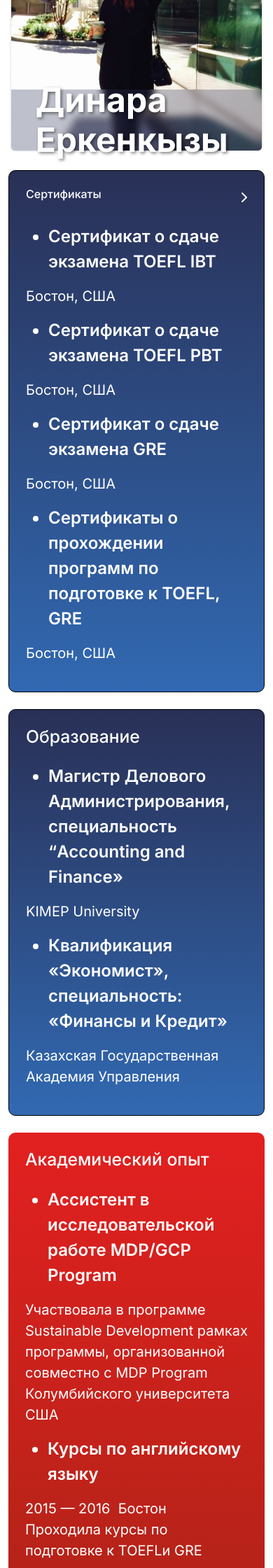
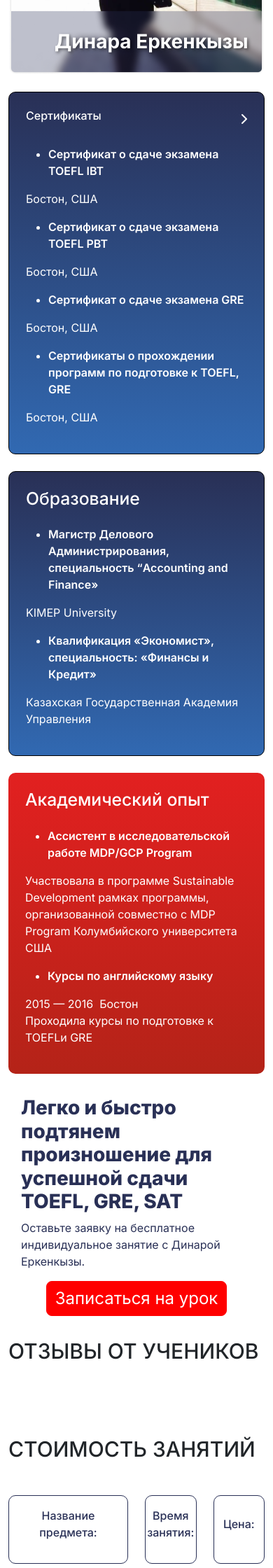
Before and after one commit to itsuldana/site, a Django app: page / in a window 390 px wide; the page is wider, and only the part inside the window is pictured. Shown: the part 3800-6040 px from the top of that part at 70% size. Run offline with Django 4.2, Linux system fonts and the light colour scheme; data that the repository does not hold is empty; parts of the project's set-up code (start-up, migrations or seed data) failed here and were passed over; some libraries are stand-ins or nearby versions.

Commit message:
Главная страница адаптация

```diff
--- a/source/static/css/main.css
+++ b/source/static/css/main.css
@@ -12,10 +12,11 @@ body {
     color: #293056;
 }
 
-.courses-padding{
+.courses-padding {
     padding-top: 6rem;
 }
-.margin-blocks{
+
+.margin-blocks {
     margin-top: 6rem;
 }
 
@@ -27,6 +28,7 @@ body {
     width: 100%; /* Хэдер будет занимать всю ширину */
     z-index: 1000; /* Устанавливаем высокий z-index, чтобы хэдер был поверх другого контента */
 }
+
 .navbar-light .navbar-nav .nav-link {
     color: white !important;
 }
@@ -41,7 +43,8 @@ body {
     background-size: 100%;
     background-image: url('../icons/burger.png') !important;
 }
-.navbar-light .navbar-toggler-icon-phone{
+
+.navbar-light .navbar-toggler-icon-phone {
     display: inline-block;
     width: 1.5em;
     height: 1.5em;
@@ -67,7 +70,8 @@ body {
 .logo img {
     height: 50px; /* Изменить по необходимости */
 }
-.header__burger-btn{
+
+.header__burger-btn {
     position: relative;
     border: none;
     background-image: linear-gradient(#293056B2, #293056B2);
@@ -90,9 +94,11 @@ body {
     text-decoration: none;
     font-size: 16px;
 }
-.contacts{
+
+.contacts {
     list-style: none;
 }
+
 .contacts a {
     color: white;
     text-decoration: none;
@@ -375,11 +381,13 @@ body {
     color: white;
     height: 100%;
 }
-.certificate li{
+
+.certificate li {
     font-size: 24px;
     font-weight: 600;
 }
-.certificate p{
+
+.certificate p {
     font-size: 20px;
 }
 
@@ -389,11 +397,13 @@ body {
     color: white;
     height: 100%;
 }
-.certificate-academ li{
+
+.certificate-academ li {
     font-size: 24px;
     font-weight: 600;
 }
-.certificate-academ p{
+
+.certificate-academ p {
     font-size: 20px;
 }
 
@@ -407,8 +417,13 @@ body {
     justify-content: center;
     align-items: center;
     display: flex;
+    word-wrap: break-word; /* Автоматический перенос длинных слов */
+    overflow-wrap: break-word; /* Для совместимости с разными браузерами */
+    text-align: center; /* Выравнивание текста по центру */
+    white-space: normal;
 }
-.table-headers p{
+
+.table-headers p {
     font-weight: 500;
 }
 
@@ -466,72 +481,153 @@ footer {
     width: 100%;
 }
 
-.contact-info{
+.contact-info {
     display: flex;
     justify-content: space-between;
 }
+.time-lessons{
+    display: none;
+}
 
-@media (max-width:800px){
-    .header__burger-btn{
+@media (max-width: 800px) {
+    .header__burger-btn {
         display: block;
     }
-    .nav{
+
+    .nav {
         position: absolute;
         left: 0;
         top: 0;
         background-color: black;
         padding: 100px 20px 20px 20px;
     }
-    .menu-list{
+
+    .menu-list {
         display: block;
     }
 }
-@media (max-width: 541px){
-    .slide-content{
-        top:15%;
+
+@media (max-width: 541px) {
+    .slide-content {
+        top: 15%;
         margin-top: 2rem;
         text-align: start;
         padding: 25px;
     }
-    .slide-content h1{
+
+    .slide-content h1 {
         font-size: 30px;
     }
-    .text-size-24{
+
+    .text-size-24 {
         font-size: 16px;
     }
-    .swiper-container{
+
+    .swiper-container {
         height: 700px !important;
     }
-    .swiper-pagination{
+
+    .swiper-pagination {
         bottom: 35% !important;
     }
-    .sign-up-button{
+
+    .sign-up-button {
         text-align: center;
     }
-    .courses-padding{
+
+    .courses-padding {
         padding-top: 1rem;
     }
-    .text-size-60{
+
+    .text-size-60 {
         font-size: 30px;
     }
-    .text-size-36{
+
+    .text-size-36 {
         font-size: 16px;
     }
-    .course-text{
+
+    .course-text {
         font-size: 16px;
     }
-    .consult-take{
+
+    .consult-take {
         font-size: 24px !important;
     }
-    .consult{
+
+    .consult {
         text-align: start;
+        padding: 0px 30px !important;
     }
-    .image-container{
+
+    .image-container {
         display: none;
     }
 
-    .sm-border{
+    .sm-border {
         border-bottom: 2px solid #B42318;
         padding-bottom: 20px;
     }
+
+    .image-title {
+        font-size: 28px;
+        left: 70%;
+    }
+
+    .text-size-48 {
+        font-size: 28px;
+        font-weight: 800;
+    }
+
+    .certificate li {
+        font-size: 16px;
+    }
+
+    .certificate p {
+        font-size: 16px;
+    }
+
+    .certificate-academ li {
+        font-size: 16px;
+    }
+
+    .certificate-academ p {
+        font-size: 16px;
+    }
+
+    .margin-blocks {
+        margin-top: 2rem;
+    }
+
+    .consult-header {
+        font-size: 30px;
+    }
+
+    .consult-text {
+        font-size: 16px;
+    }
+
+    .table-column {
+        font-size: 16px;
+    }
+
+    .table-headers {
+        font-size: 16px;
+    }
+
+    .price {
+        flex-basis: 23%;
+    }
+    .duration{
+        flex-basis: 20%;
+    }
+    .subject{
+        flex-basis: 45%;
+    }
+    .duration-lessons{
+        display: none;
+    }
+    .time-lessons{
+        display: block;
+    }
 }
--- a/source/webapp/templates/main.html
+++ b/source/webapp/templates/main.html
@@ -314,7 +314,8 @@
                         <i class="fa-solid fa-arrow-trend-up me-3 icon-font"></i>
                         <h2 class="text-size-36">Индивидуальный подбор методики и материала</h2>
                     </div>
-                    <p class="text-size-24 sm-border">Для достижения желаемого результата метод обучения подбирается индивидуально
+                    <p class="text-size-24 sm-border">Для достижения желаемого результата метод обучения подбирается
+                        индивидуально
                         с учетом
                         особенностей
                         каждого ученика.</p>
@@ -436,7 +437,13 @@
                 <h2 class="text-size-48"> Легко и быстро подтянем произношение
                     для успешной сдачи TOEFL, GRE, SAT</h2>
                 <p class="text-size-24">Оставьте заявку на бесплатное индивидуальное занятие с Динарой Еркенкызы.</p>
-                <button class="btn btn-danger consult-take"> Записаться на урок</button>
+                <div class="sign-up-button">
+                    <div class="sign-up-button">
+                        <button class="btn btn-danger consult-take"> Записаться на урок</button>
+
+                    </div>
+
+                </div>
             </div>
 
         </div>
@@ -462,7 +469,8 @@
             </div>
             <div class="col-md-3 col-3 col-sm-6 d-flex align-items-stretch">
                 <div class="table-headers p-3  w-100">
-                    <p>Длительность занятия:</p>
+                    <p class="duration-lessons">Длительность занятия:</p>
+                    <p class="time-lessons">Время занятия:</p>
                 </div>
             </div>
             <div class="col-md-3 col-3 col-sm-6 d-flex align-items-stretch">
```
